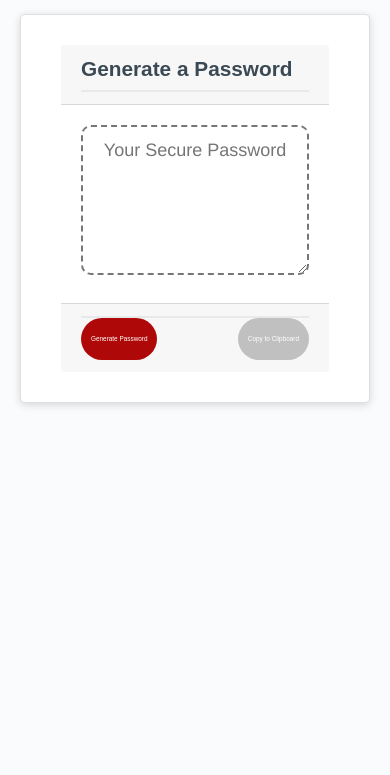
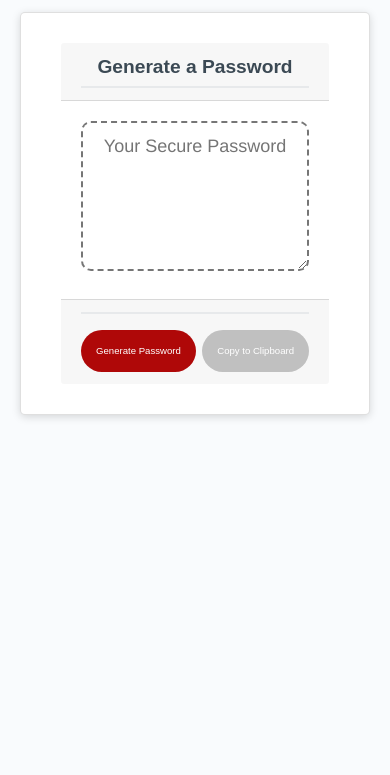
Before and after one commit to alexjoeldelgado/PasswordGenerator, a plain HTML site: page index.html in a window 390 px wide. Shown: the part 69-844 px from the top of the page. Drawn offline with nearby package versions, Linux system fonts and the light colour scheme.

Commit message:
Edited Responsiveness

```diff
--- a/style.css
+++ b/style.css
@@ -125,6 +125,7 @@ textarea {
 }
 h1, h2 {
     font-weight: bolder;
+    text-align: center;
 }
 #copyText {
     background-color:silver;
@@ -143,11 +144,27 @@ h1, h2 {
 
 @media (max-width: 500px) {
   .btn {
+    font-size: 0.8rem;
+  }
+  h1, h2 {
+    font-size: 1.3rem;
+  }
+}
+@media (max-width: 439px) {
+  .btn {
+    font-size: 0.6rem;
+  }
+  h1, h2 {
+    font-size: 1.2rem;
+  }
+}
+@media (max-width: 380px) {
+  .btn {
     font-size: 0.4rem;
     margin: 0;
     padding: 10px;
   }
   h1, h2 {
-    font-size: 1.3rem;
+    font-size: 1rem;
   }
 }
```
